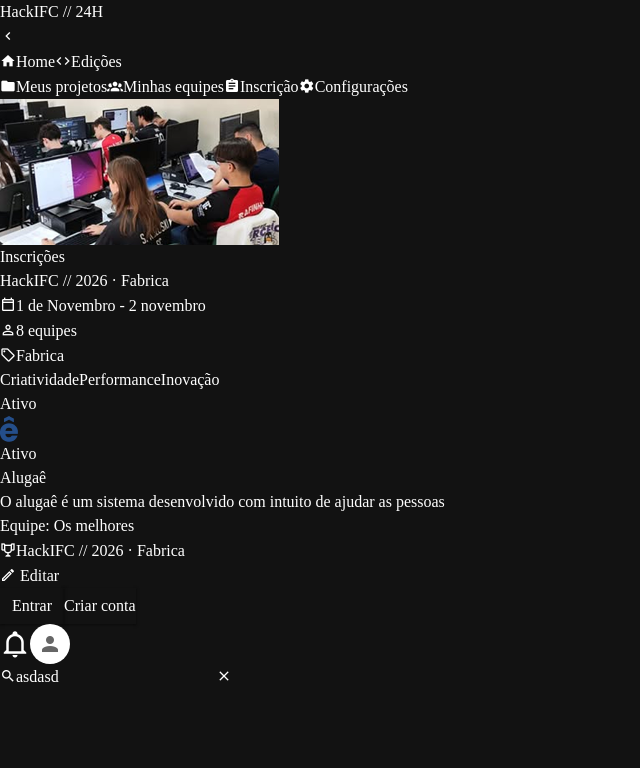
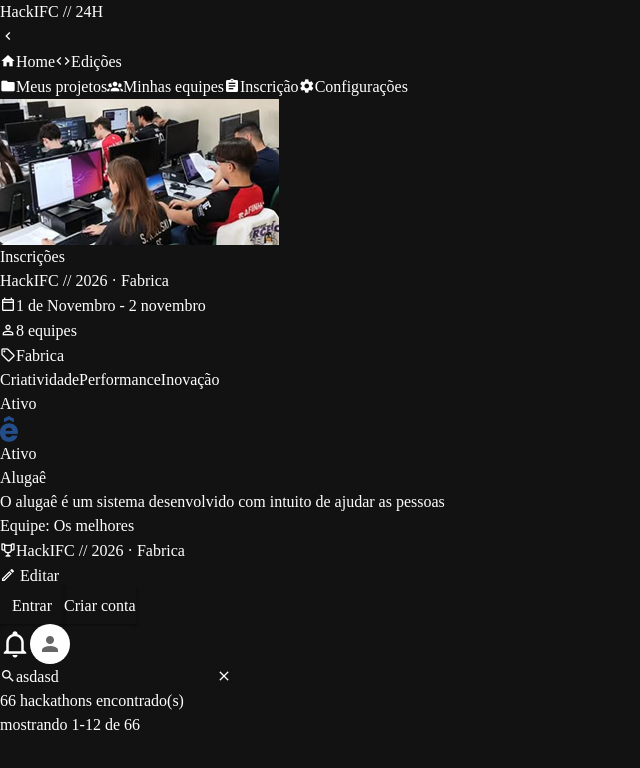
Before and after one commit to fabricadesoftware-ifc/fabricaHackathon_frontEnd, a Vue app: page / in a window 1280 px wide. Shown: the top 768 px of the page, without its empty margins (0-640 px from the left). Built offline with nearby package versions, Linux system fonts and the light colour scheme; a small style sheet from the web is missing.

Commit message:
feat#35- Componente ResultsBar criado

```diff
--- a/src/App.vue
+++ b/src/App.vue
@@ -7,6 +7,7 @@ import AppButton from './components/ui/AppButton/index.ts';
 import HeaderActions from './components/ui/HeaderActions/index.ts';
 import SearchBar from './components/ui/SearchBar'
 import { Sidebar } from './components/ui/Sidebar'
+import ResultsBar from './components/ui/ResultsBar/ResultsBar.vue';
 
 const activeItem = ref('home')
 const isLoggedIn = ref(true)
@@ -15,7 +16,7 @@ const isLoggedIn = ref(true)
 <template>
   <div class="flex">
     <Sidebar v-model:active-item="activeItem" :is-logged-in="isLoggedIn" />
-    <main class="flex-1">
+    <main class="flex-1 flex-row">
       <div>
         <div>
           <EventCard end-date="2 novembro" image="/images/hackifc.png" location="Fabrica" start-date="1 de Novembro"
@@ -39,7 +40,8 @@ const isLoggedIn = ref(true)
       </div>
       <HeaderActions />
       <SearchBar placeholder="Pesquisar hackathons ou projetos..." modelValue="asdasd"></SearchBar>
+      <ResultsBar total="66" start="1" end="12"></ResultsBar>
     </main>
-    </div>
+  </div>
 </template>
 <style></style>
--- /dev/null
+++ b/src/components/ui/ResultsBar/ResultsBar.vue
@@ -0,0 +1,14 @@
+<template>
+    <div class="flex flex-row justify-between">
+        <p class="text-gray-500 text-sm">{{ total }} hackathons encontrado(s)</p>
+        <p class="text-gray-500 text-sm">mostrando {{ start }}-{{ end }} de {{ total }}</p>
+    </div>
+</template>
+
+<script setup lang="ts">
+    defineProps<{
+    total: number
+    start: number
+    end: number
+    }>()
+</script>
--- /dev/null
+++ b/src/components/ui/ResultsBar/index.ts
@@ -0,0 +1,4 @@
+import ResultsBar from './ResultsBar.vue'
+
+export { ResultsBar }
+export default ResultsBar
```
